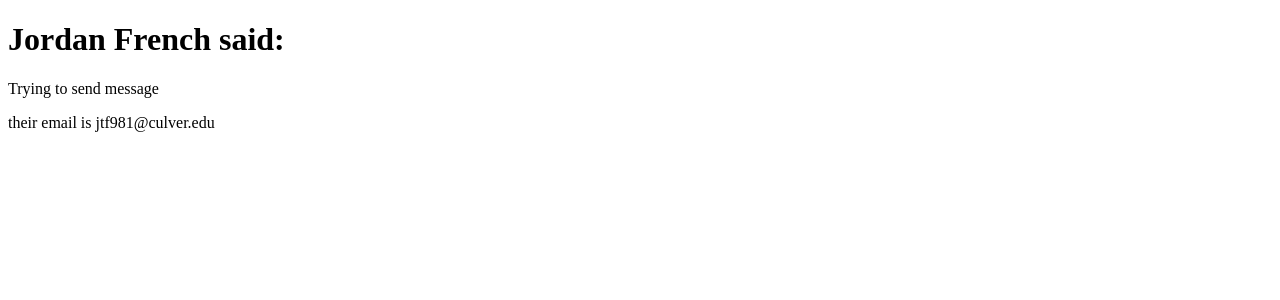
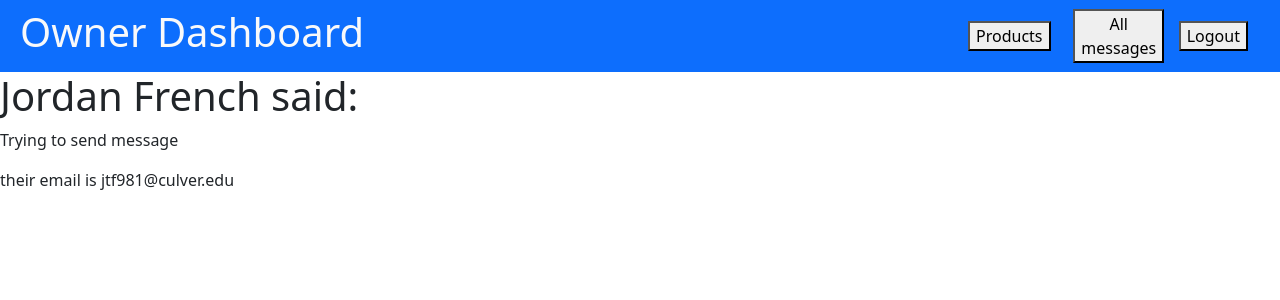
Before and after one commit to jtfrench23/nats_store, a Django app: template store/templates/view_one_message.html in a window 1280 px wide. Shown: the top 300 px of the page. Run offline with Django 3.2, Linux system fonts and the light colour scheme; the template is opened without the code that fills it: values that come from a table or form of the project are taken from there, others are empty; data comes from the database, SQL or seed files in the repository; both versions use the stored data as it was after the commit.

Commit message:
added messages tab to dashboard and routes back to product manager

```diff
--- a/store/templates/product_manager.html
+++ b/store/templates/product_manager.html
@@ -12,8 +12,9 @@
 <body>
     <div class="container-fluid">
         <div class="row p-2 justify-content-end align-items-center bg-primary text-light">
-            <h1 class="col-9">Owner Dashboard</h1>
+            <h1 class="col-8">Owner Dashboard</h1>
             <a href="/owner/add_product" class="col-1"><button>Add Product</button></a>
+            <a href="/view_messages" class="col-1"><button>Messages</button></a>
             <a href="/orders" class="col-1"><button>Orders</button></a>
             <a href="/logout" class="col-1"><button>Logout</button></a>
         </div>
--- a/store/templates/view_one_message.html
+++ b/store/templates/view_one_message.html
@@ -5,8 +5,17 @@
     <meta http-equiv="X-UA-Compatible" content="IE=edge">
     <meta name="viewport" content="width=device-width, initial-scale=1.0">
     <title>Message</title>
+    <link href="https://cdn.jsdelivr.net/npm/bootstrap@5.1.3/dist/css/bootstrap.min.css" rel="stylesheet" integrity="sha384-1BmE4kWBq78iYhFldvKuhfTAU6auU8tT94WrHftjDbrCEXSU1oBoqyl2QvZ6jIW3" crossorigin="anonymous">
 </head>
 <body>
+    <div class="container-fluid">
+        <div class="row p-2 justify-content-end align-items-center bg-primary text-light">
+            <h1 class="col-9">Owner Dashboard</h1>
+            <a href="/product_manager" class="col-1"><button>Products</button></a>
+            <a href="/view_messages" class="col-1"><button>All messages</button></a>
+            <a href="/logout" class="col-1"><button>Logout</button></a>
+        </div>
+    </div>
     <h1>{{message.customer.first_name}} {{message.customer.last_name}} said:</h1>
     <p>{{message.content}}</p>
     <p>their email is {{message.customer.email}}</p>
```
Also changed, not shown: store/templates/view_messages.html (+8 -0 lines), db.sqlite3.
